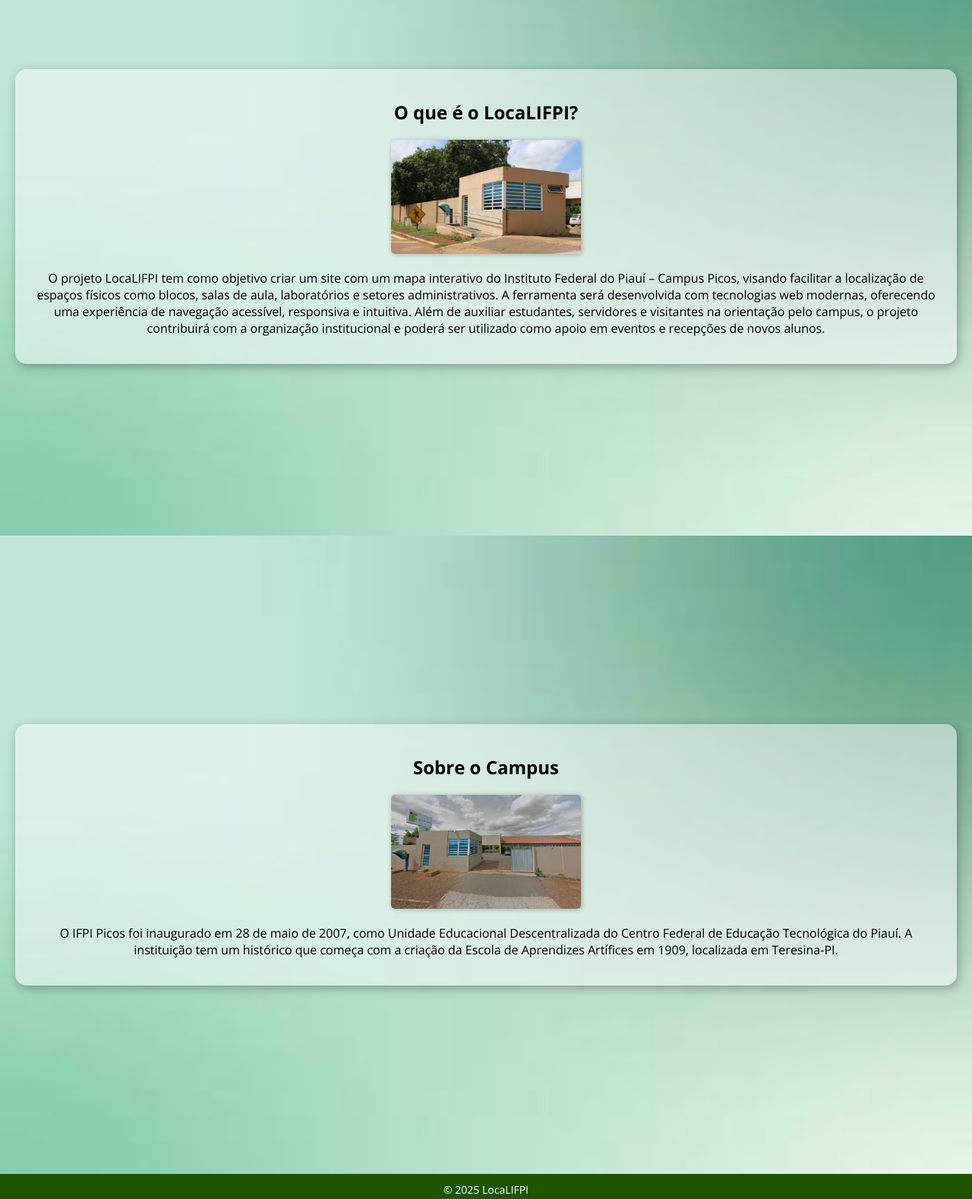
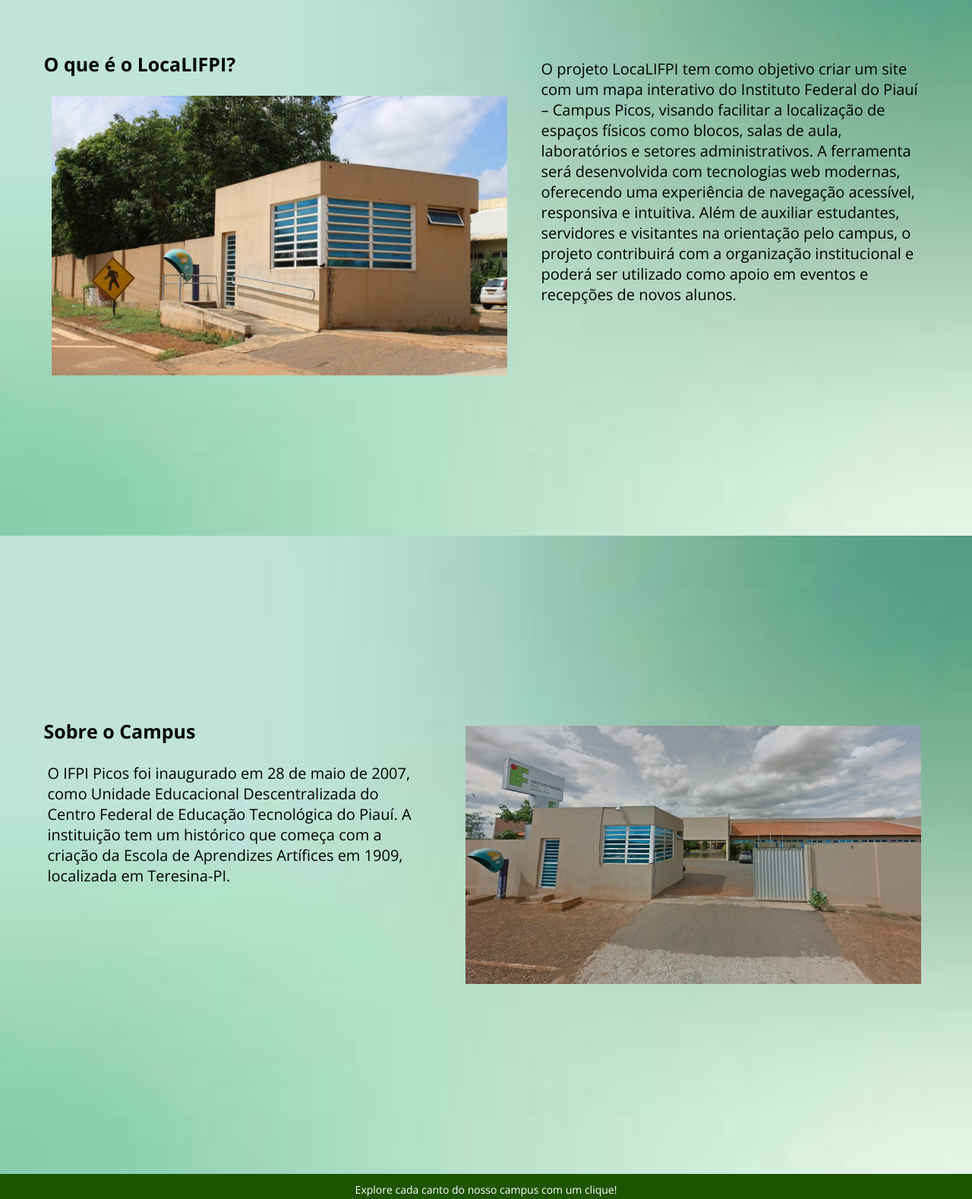
Before and after one commit to NovaesThiago/locaLIFPI-frontend, a plain HTML site: page frontend/index.html in a window 1280 px wide. Shown: the part 940-2518 px from the top of the page at 76% size. Drawn offline with nearby package versions, Linux system fonts and the light colour scheme.

Commit message:
tamanho-maior

```diff
--- a/frontend/index.css
+++ b/frontend/index.css
@@ -125,4 +125,91 @@
   align-items: center;
   font-size: 14px;
   color: white;
+  text-align: center;
+
 }
+
+
+
+
+/* Media Queries */
+
+
+/** NOTEBOOK **/
+
+@media only screen and (min-width: 992px) {
+
+
+  .localifpi {
+  display: flex;
+  gap: 30px;
+  align-items: flex-start;
+  background-color: rgba(255, 0, 0, 0);
+  box-shadow: none;
+  padding: 20px;
+  }
+
+  .esquerda {
+    display: flex;
+    flex-direction: column;
+    align-items: flex-start;
+  }
+
+  .esquerda h2 {
+    text-align: left;
+    font-size: 25px;
+    margin: 0 0 15px 0;
+  }
+
+  .esquerda img {
+    width: 600px;
+    height: 350px;
+    height: auto;
+    border-radius: 0;
+    box-shadow: none;
+    padding: 10px;
+  }
+
+  .direita p {
+    width: 500px;
+    font-size: 20px;
+    padding: 10px;
+    margin-top: 50px;
+    margin-left: 100px;
+    text-align: left;
+  }
+
+  .sobre {
+    display: flex;
+    gap: 30px;
+    align-items: flex-start;
+    background-color: rgba(255, 0, 0, 0);
+    box-shadow: none;
+    padding: 20px;
+  }
+
+
+  .direita img {
+    width: 600px;
+    height: 350px;
+    height: auto;
+    border-radius: 0;
+    box-shadow: none;
+    padding: 10px;
+  }
+
+  .direita h2 {
+    text-align: left;
+    font-size: 25px;
+    margin: 0 0 15px 0;
+  }
+
+  .direita p {
+    width: 500px;
+    font-size: 20px;
+    padding: 10px;
+    margin: 0 0 15px -5px;
+    text-align: left;
+  }
+
+}
--- a/frontend/index.html
+++ b/frontend/index.html
@@ -27,8 +27,11 @@
 
       <section>
         <div class="localifpi">
+          <div class="esquerda">
             <h2>O que é o LocaLIFPI?</h2>
             <img src="entrada.jpg" alt="" />
+          </div>
+          <div class="direita">
             <p>
               O projeto LocaLIFPI tem como objetivo criar um site com um mapa
               interativo do Instituto Federal do Piauí – Campus Picos, visando
@@ -42,12 +45,13 @@
               alunos.
             </p>
           </div>
+        </div>
       </section>
 
       <section>
         <div class="sobre">
+          <div class="direita">
             <h2>Sobre o Campus</h2>
-          <img src="entrada2.jpg" alt="" />
             <p>
               O IFPI Picos foi inaugurado em 28 de maio de 2007, como Unidade
               Educacional Descentralizada do Centro Federal de Educação
@@ -56,12 +60,14 @@
               Teresina-PI.
             </p>
           </div>
+          <div class="esquerda"><img src="entrada2.jpg" alt="" /></div>
+        </div>
       </section>
 
     </div>
 
     <footer>
-      <p>© 2025 LocaLIFPI</p>
+      <p>Explore cada canto do nosso campus com um clique!</p>
     </footer>
 
   </body>
--- a/frontend/query.css
+++ /dev/null
@@ -1,45 +0,0 @@
-@import url("https://fonts.googleapis.com/css2?family=Open+Sans:ital,wght@0,300..800;1,300..800&display=swap");
-@media only screen and (min-width: 992px) {
-  header {
-    display: flex;
-    align-items: flex-start;
-  }
-
-  .logo-titulo img {
-    width: 30px;
-    height: 40px;
-    margin-top: 15px;
-  }
-
-  .logo-titulo h2 {
-    font-size: 23px;
-    margin-top: 35px;
-  }
-
-  .search-container {
-    display: flex;
-    align-items: center;
-    flex-grow: 1;
-    justify-content: center;
-  }
-
-  .search-container input {
-    width: 300px;
-    margin-left: 200px;
-    margin-top: 20px;
-  }
-
-  .search-container .lupa {
-    margin-top: 20px;
-  }
-
-  .links-inferiores {
-    margin-left: 1200px;
-    margin-top: -35px;
-  }
-
-  .links-inferiores a {
-    font-size: 15px;
-    border-bottom: 2px solid white;
-  }
-}
```
Also changed, not shown: frontend/main.css (+67 -17 lines), frontend/main.html (+1 -0 lines). Lines whose indentation alone changed are shown as unchanged.
